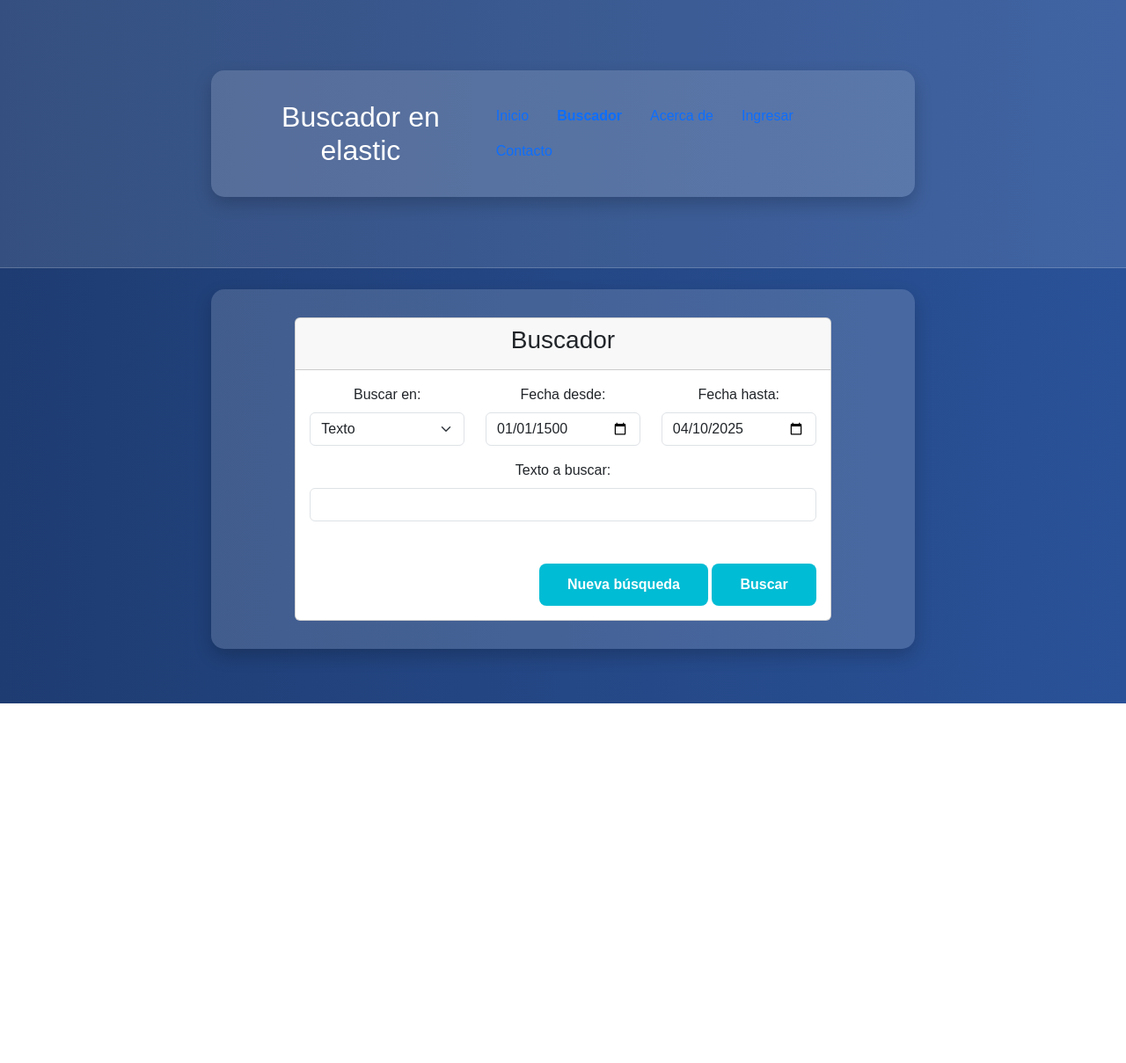
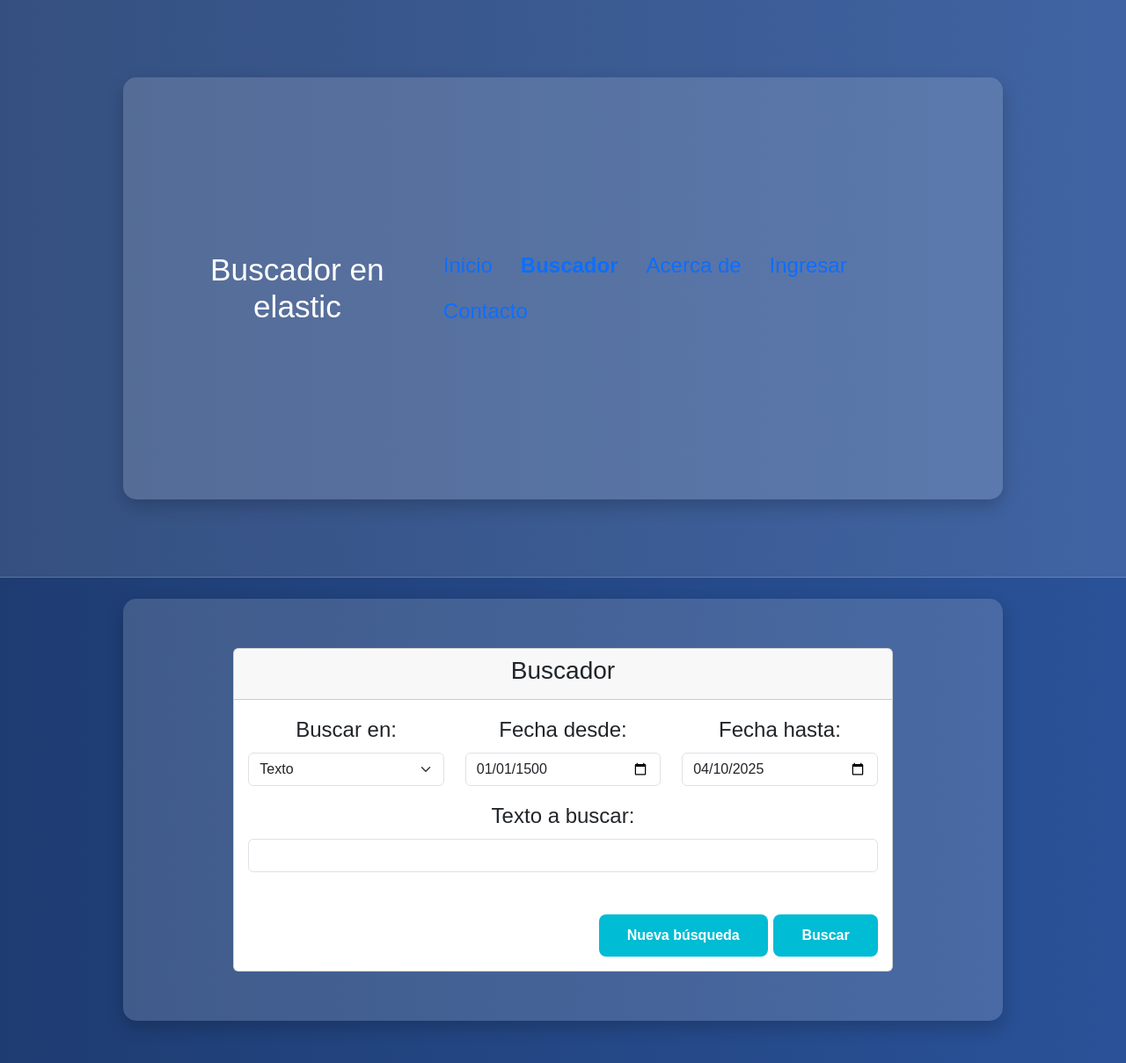
Before and after one commit to juancarloswill/BigDataApp, a Flask app: page /buscador in a window 1280 px wide. Shown: the whole page at 88% size. Before the commit the page ends 800 px from the top, so only its background shows below. Run offline with Flask 3, Linux system fonts and the light colour scheme; some libraries are stand-ins or nearby versions.

Commit message:
ajuste diseño
ajuste diseño

```diff
--- a/static/css/landingPage.css
+++ b/static/css/landingPage.css
@@ -10,39 +10,50 @@ body {
   flex-direction: column;
 }
 
+/* Header general */
 header {
   background-color: rgba(255, 255, 255, 0.1);
-  padding: 2rem 1rem;
+  padding: 2.5rem 1rem;
   text-align: center;
   border-bottom: 1px solid rgba(255, 255, 255, 0.2);
+  font-size: 1.2rem;
 }
 
+/* Título del header */
 header h1 {
   margin: 0;
-  font-size: 2.5rem;
+  font-size: 2.7rem;
   font-weight: 600;
 }
 
+/* Contenedor principal */
 .container {
-  max-width: 800px;
+  max-width: 1000px;
   margin: 3rem auto;
   background-color: rgba(255, 255, 255, 0.15);
-  padding: 2rem;
+  padding: 3rem;
   border-radius: 15px;
   box-shadow: 0 8px 20px rgba(0, 0, 0, 0.2);
   text-align: center;
+  font-size: 1.5rem;
+  min-height: 60vh;
+  display: flex;
+  flex-direction: column;
+  justify-content: center;
 }
 
+/* Títulos dentro del contenedor */
 .container h2 {
-  font-size: 2rem;
+  font-size: 2.2rem;
   margin-bottom: 1rem;
 }
 
 .container p {
-  font-size: 1.1rem;
+  font-size: 1.3rem;
   line-height: 1.6;
 }
 
+/* Botón principal */
 .btn {
   display: inline-block;
   margin-top: 2rem;
@@ -62,6 +73,7 @@ header h1 {
   background-color: #0097a7;
 }
 
+/* Footer */
 footer {
   margin-top: auto;
   text-align: center;
@@ -71,11 +83,18 @@ footer {
   color: #ddd;
 }
 
+/* Responsivo para pantallas pequeñas */
 @media (max-width: 600px) {
   header h1 {
     font-size: 2rem;
   }
+
   .container h2 {
     font-size: 1.5rem;
   }
+
+  .container {
+    padding: 2rem 1.5rem;
+    font-size: 1.2rem;
+  }
 }
```
